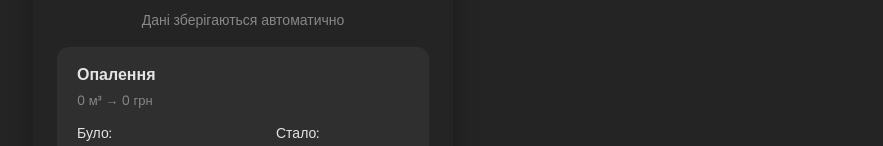
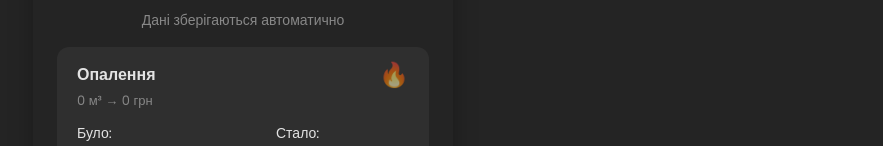
Before and after one commit to qboww/taxifyy, a React (Vite) app: page /utilities in a window 1280 px wide. Shown: the part 171-317 px from the top of the page, without its empty margins (397-1280 px from the left). Built offline with nearby package versions, Linux system fonts and the light colour scheme; no server answers.

Commit message:
feat: add utility icons

```diff
--- a/src/components/Forms/UtilitiesCalculator/UtilitiesCalculator.jsx
+++ b/src/components/Forms/UtilitiesCalculator/UtilitiesCalculator.jsx
@@ -7,6 +7,11 @@ import { FaPlus, FaTrash, FaExchangeAlt } from "react-icons/fa";
 import { formatCurrency } from "../../../utils/helpers";
 
 import styles from "./UtilitiesCalculator.module.css";
+
+// System icons that display as native platform icons
+const FireIcon = () => <span style={{ fontSize: "inherit" }}>🔥</span>;
+const ElectricityIcon = () => <span style={{ fontSize: "inherit" }}>⚡</span>;
+const WaterIcon = () => <span style={{ fontSize: "inherit" }}>💧</span>;
 
 const defaultUtilities = {
   water: { prev: 0, current: 0, tariff: 0 },
@@ -26,9 +31,15 @@ const formatRate = (prev, current, tariff, unit) => {
 };
 
 const utilityItems = [
-  { key: "heating", title: "Опалення", unit: "м³", tariffLabel: "Тариф (грн/м³):" },
-  { key: "electricity", title: "Електрика", unit: "kWh", tariffLabel: "Тариф (грн/kWh):" },
-  { key: "water", title: "Вода", unit: "м³", tariffLabel: "Тариф (грн/м³):" },
+  { key: "heating", title: "Опалення", unit: "м³", tariffLabel: "Тариф (грн/м³):", Icon: FireIcon },
+  {
+    key: "electricity",
+    title: "Електрика",
+    unit: "kWh",
+    tariffLabel: "Тариф (грн/kWh):",
+    Icon: ElectricityIcon,
+  },
+  { key: "water", title: "Вода", unit: "м³", tariffLabel: "Тариф (грн/м³):", Icon: WaterIcon },
 ];
 
 const getConsumption = (prev, current) => Math.max(0, (Number(current) || 0) - (Number(prev) || 0));
@@ -227,6 +238,9 @@ export default function UtilitiesCalculator() {
               <div className={styles.cardHeader}>
                 <div className={styles.cardTitleRow}>
                   <h3>{item.title}</h3>
+                  <div className={styles.cardIcon}>
+                    <item.Icon />
+                  </div>
                 </div>
                 <p className={styles.cardMeta}>
                   {formatSummary(
--- a/src/components/Forms/UtilitiesCalculator/UtilitiesCalculator.module.css
+++ b/src/components/Forms/UtilitiesCalculator/UtilitiesCalculator.module.css
@@ -119,6 +119,16 @@
   justify-content: space-between;
   align-items: center;
   gap: 10px;
+}
+
+.cardIcon {
+  font-size: 24px;
+  opacity: 0.65;
+  flex-shrink: 0;
+  line-height: 1;
+  display: flex;
+  align-items: center;
+  justify-content: center;
 }
 
 .cardMeta {
```
